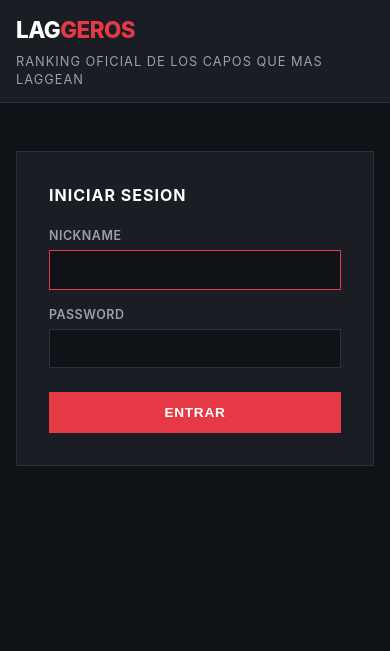
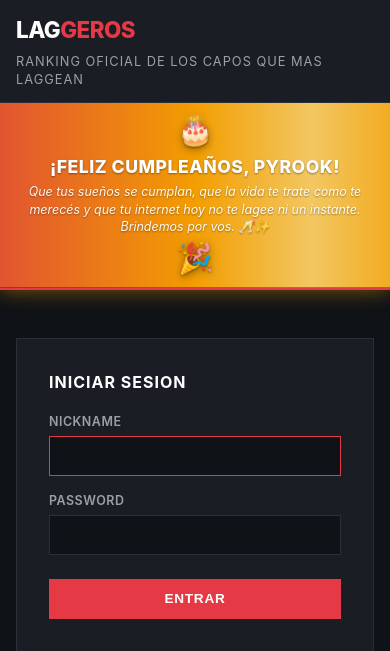
Before and after one commit to marcosfilipich/laggeros, a Flask app: page /auth/login in a window 390 px wide. Shown: the top 651 px of the page. Run offline with Flask 3, Linux system fonts and the light colour scheme.

Commit message:
Birthday banner for Pyrook (one day only)
Big festive banner above the layout: animated red->orange->yellow
shimmer gradient, two bouncing emojis (🎂 / 🎉), uppercase greeting
'¡Feliz cumpleaños, Pyrook!' and a warm message wishing his dreams
come true and his internet not to lag today.

Implemented as _birthday_banner.html partial included in both
base.html (authenticated layout) and base_auth.html (login layout)
so everyone sees it. Mobile-responsive (smaller emoji and text
under 600px). Remove this commit / partial / two includes when
the day is over.

```diff
--- a/app/static/style.css
+++ b/app/static/style.css
@@ -32,6 +32,73 @@ body {
 
 a { color: var(--accent); text-decoration: none; }
 a:hover { color: var(--accent-hover); }
+
+/* ===== Birthday banner (special day) ===== */
+.birthday-banner {
+    display: flex;
+    align-items: center;
+    justify-content: center;
+    gap: 1.25rem;
+    padding: 1.1rem 1.5rem;
+    background:
+        linear-gradient(90deg,
+            rgba(230, 57, 70, 0.95) 0%,
+            rgba(255, 165, 0, 0.95) 35%,
+            rgba(255, 209, 102, 0.95) 50%,
+            rgba(255, 165, 0, 0.95) 65%,
+            rgba(230, 57, 70, 0.95) 100%);
+    background-size: 200% 100%;
+    animation: birthday-shimmer 6s linear infinite;
+    color: white;
+    text-align: center;
+    border-bottom: 2px solid var(--accent);
+    box-shadow: 0 2px 18px rgba(255, 165, 0, 0.4);
+    text-shadow: 0 1px 2px rgba(0, 0, 0, 0.4);
+    position: relative;
+    z-index: 15;
+    flex-wrap: wrap;
+}
+@keyframes birthday-shimmer {
+    0% { background-position: 0% 50%; }
+    100% { background-position: 200% 50%; }
+}
+.birthday-emoji {
+    font-size: 2.4rem;
+    line-height: 1;
+    display: inline-block;
+    animation: birthday-bounce 1.6s ease-in-out infinite;
+    filter: drop-shadow(0 2px 4px rgba(0, 0, 0, 0.4));
+}
+.birthday-emoji:last-child { animation-delay: 0.4s; }
+@keyframes birthday-bounce {
+    0%, 100% { transform: translateY(0) rotate(-6deg); }
+    50%      { transform: translateY(-10px) rotate(6deg); }
+}
+.birthday-text {
+    display: flex;
+    flex-direction: column;
+    align-items: center;
+    gap: 0.2rem;
+    max-width: 720px;
+}
+.birthday-text strong {
+    font-size: 1.45rem;
+    font-weight: 800;
+    letter-spacing: 0.5px;
+    text-transform: uppercase;
+}
+.birthday-text span {
+    font-size: 0.88rem;
+    opacity: 0.95;
+    font-style: italic;
+    line-height: 1.4;
+}
+@media (max-width: 600px) {
+    .birthday-banner { padding: 0.85rem 0.75rem; gap: 0.6rem; }
+    .birthday-emoji { font-size: 1.8rem; }
+    .birthday-text strong { font-size: 1.1rem; }
+    .birthday-text span { font-size: 0.78rem; }
+}
 
 /* ===== Header ===== */
 header {
--- /dev/null
+++ b/app/templates/_birthday_banner.html
@@ -0,0 +1,8 @@
+<div class="birthday-banner" role="banner">
+    <span class="birthday-emoji" aria-hidden="true">🎂</span>
+    <div class="birthday-text">
+        <strong>¡Feliz cumpleaños, Pyrook!</strong>
+        <span>Que tus sueños se cumplan, que la vida te trate como te merecés y que tu internet hoy no te lagee ni un instante. Brindemos por vos. 🥂✨</span>
+    </div>
+    <span class="birthday-emoji" aria-hidden="true">🎉</span>
+</div>
--- a/app/templates/base.html
+++ b/app/templates/base.html
@@ -23,6 +23,8 @@
             {% endif %}
         </div>
     </header>
+
+    {% include "_birthday_banner.html" %}
 
     <div class="layout">
         <aside class="sidebar">
--- a/app/templates/base_auth.html
+++ b/app/templates/base_auth.html
@@ -14,6 +14,8 @@
         </div>
     </header>
 
+    {% include "_birthday_banner.html" %}
+
     <div class="auth-wrap">
         <div class="auth-card">
             {% with messages = get_flashed_messages(with_categories=true) %}
```
